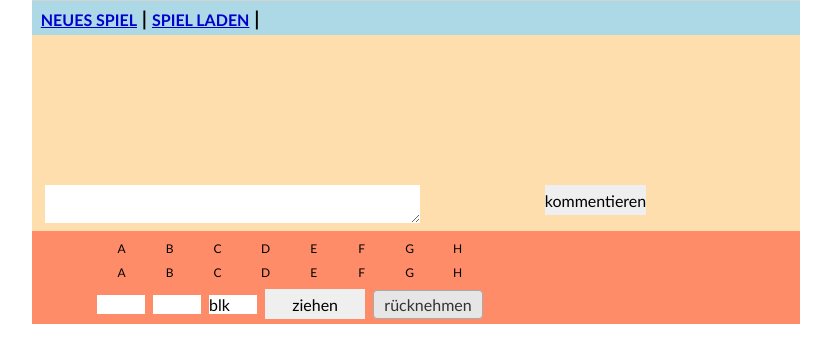
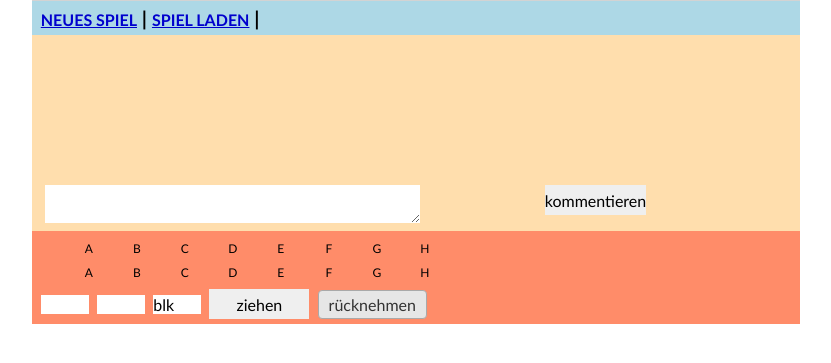
Before and after one commit to richardtraindl/immanuel, a Django app: template templates/kate/match.html in a window 1280 px wide. Shown: the part 57-420 px from the top of the page, without its empty margins (224-1055 px from the left). Run offline with Django 3.2, Linux system fonts and the light colour scheme; the template is opened without the code that fills it, so the values that code supplies are empty.

Commit message:
removed centered with margin

```diff
--- a/static/custom.css
+++ b/static/custom.css
@@ -133,7 +133,6 @@ nav li a:active {
 }
 
 table#board {
-    margin: 0px auto;
     background: gray;
 }
 
@@ -157,17 +156,19 @@ tr#board-letters td, .board-label {
     font-size: 12px;
 }
 
+tr#board-letters td:first-child, tr#board-letters td:nth-child(10) {
+    width: 24px !important;
+}
+
 tr#board-letters td {
     height: 24px !important;
 }
 
 
 table#process-move {
-    margin: 0px auto;
 }
 
 table#minutes {
-    margin: 0px auto;
 }
 
 #minutes td:first-child {
```
